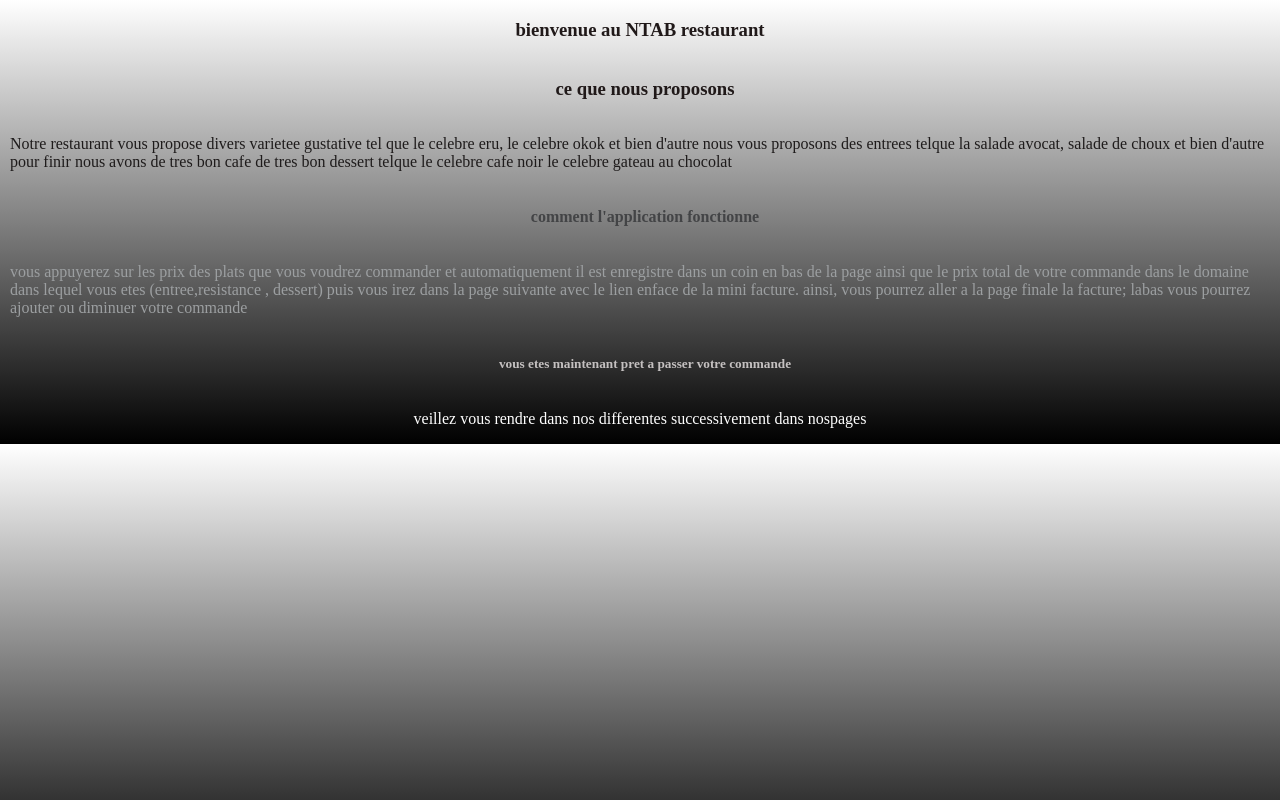
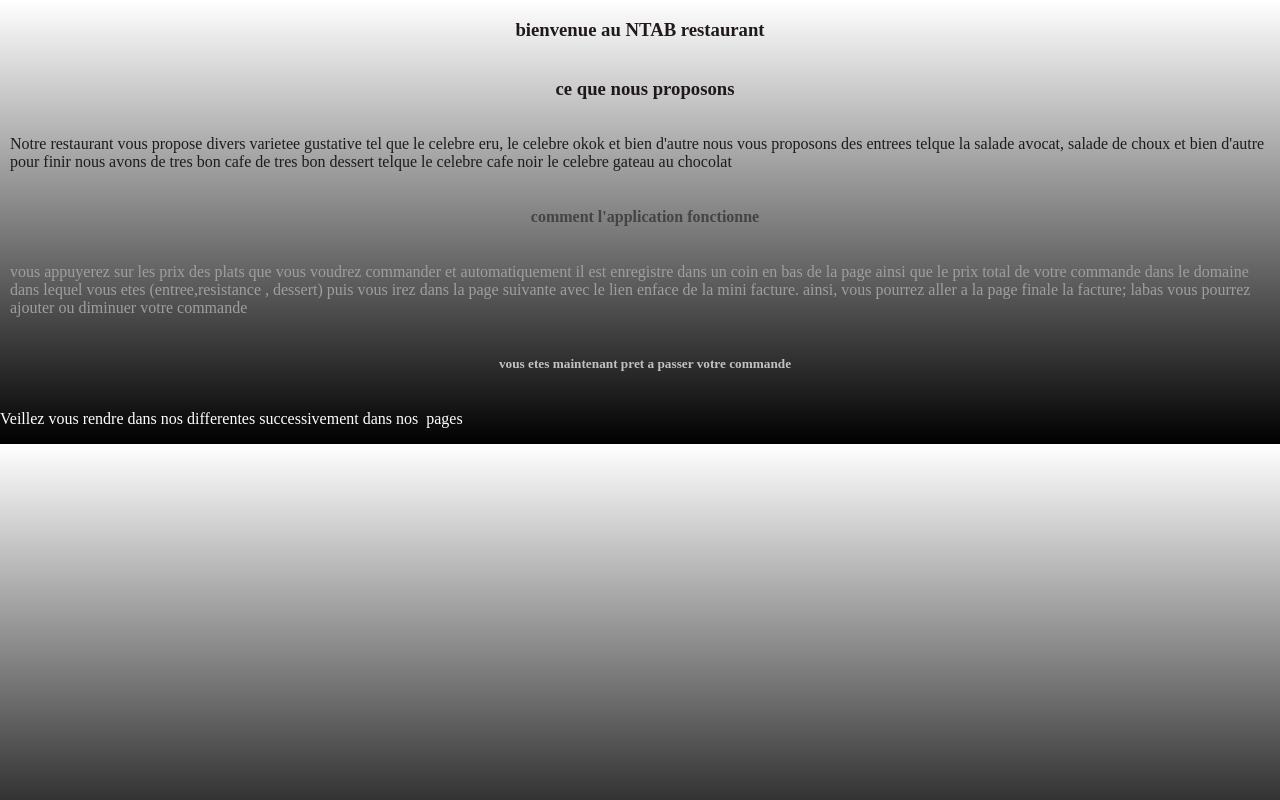
Before and after one commit to Ing-Andy/ing-andy.github.io, a plain HTML site: page index.html in a window 1280 px wide. Drawn offline with Linux system fonts and the light colour scheme.

Commit message:
dfskfnsdklfjdfsd

```diff
--- a/index.css
+++ b/index.css
@@ -30,12 +30,7 @@ div p{
     flex-direction: row;
     justify-content: center;
 }
-p{
-    display: flex;
-    flex-direction: row;
-    justify-content: center;
-    color: white;
-}
+
 h3{
     display: flex;
     flex-direction: row;
@@ -48,9 +43,14 @@ div p{
 a{
     text-decoration: none;
     color: white;
+    margin: 0px;
+    display: inline-block;
 }
 h5{
     color: rgba(233, 228, 228, 0.806);
+}
+.andy{
+    color: white;
 }
 
 @media screen and (max-width:600px) {
@@ -59,14 +59,11 @@ h5{
         flex-direction: row;
         justify-content: center;
         width: 100%;
-
-        /* flex-wrap: wrap;
-        margin-left: 10px;
-        margin-right: 10px; */
     }
     div{
         display: flex;
         flex-direction: column;
         flex-grow: 1;
     }
+
 }
--- a/index.html
+++ b/index.html
@@ -7,7 +7,12 @@
     <link rel="stylesheet" href="index.css">
 </head>
 <body>
+    <header>
+
     <h3>bienvenue au NTAB restaurant</h3>
+    </header>
+    <main>
+
     <div>
         <h3>ce que nous proposons</h3>
 
@@ -28,7 +33,9 @@
 
         <h5>vous etes maintenant pret a passer votre commande</h5>
     </div>
+        <p class="andy">Veillez vous rendre dans nos differentes successivement dans nos &nbsp;<a href="./entrer/entrer.html"> pages</a></p>
+    </main>
+    <footer></footer>
 
-    <p>veillez vous rendre dans nos differentes successivement dans nos <a href="./entrer/entrer.html">pages</a></p>
 </body>
 </html>
```
